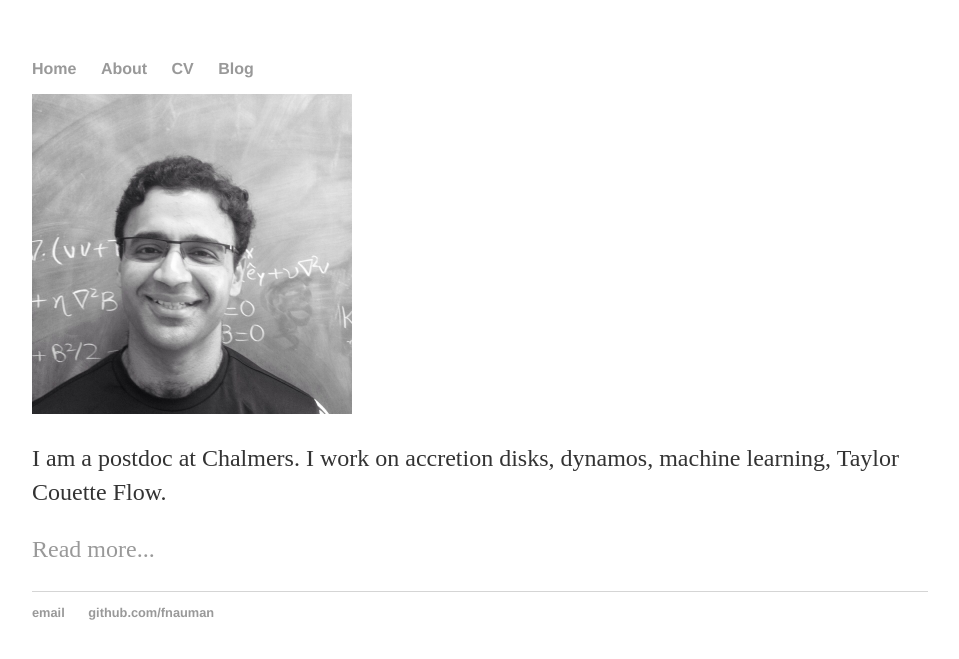
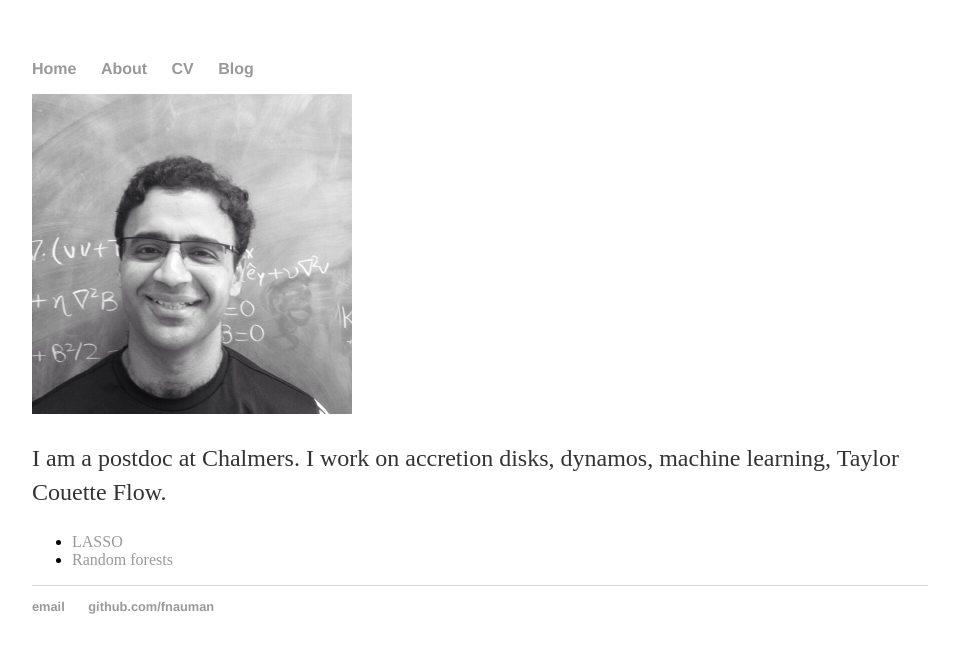
Before and after one commit to fnauman/fnauman.github.io, a Jekyll site: the page built from index.html, in a window 1280 px wide. Shown: the top 659 px of the page, without its empty margins (160-1119 px from the left). Built offline with Jekyll 4.4.1, drawn with Linux system fonts in a browser that asks for light colours.

Commit message:
playing with the layout

```diff
--- a/index.html
+++ b/index.html
@@ -7,5 +7,12 @@
 
 <div class="blurb">
 	<p> I am a postdoc at Chalmers. I work on accretion disks, dynamos, machine learning, Taylor Couette Flow.</p>
-	<p> <a href="/blog">Read more...</a></p>
 </div><!-- /.blurb -->
+
+<ul>
+  {% for post in site.posts %}
+    <li>
+      <a href="{{ post.url }}">{{ post.title }}</a>
+    </li>
+  {% endfor %}
+</ul>
```
Also changed, not shown: _posts/2019-05-25-lasso.md (+1 -1 lines), blog/index.html (+10 -1 lines).
